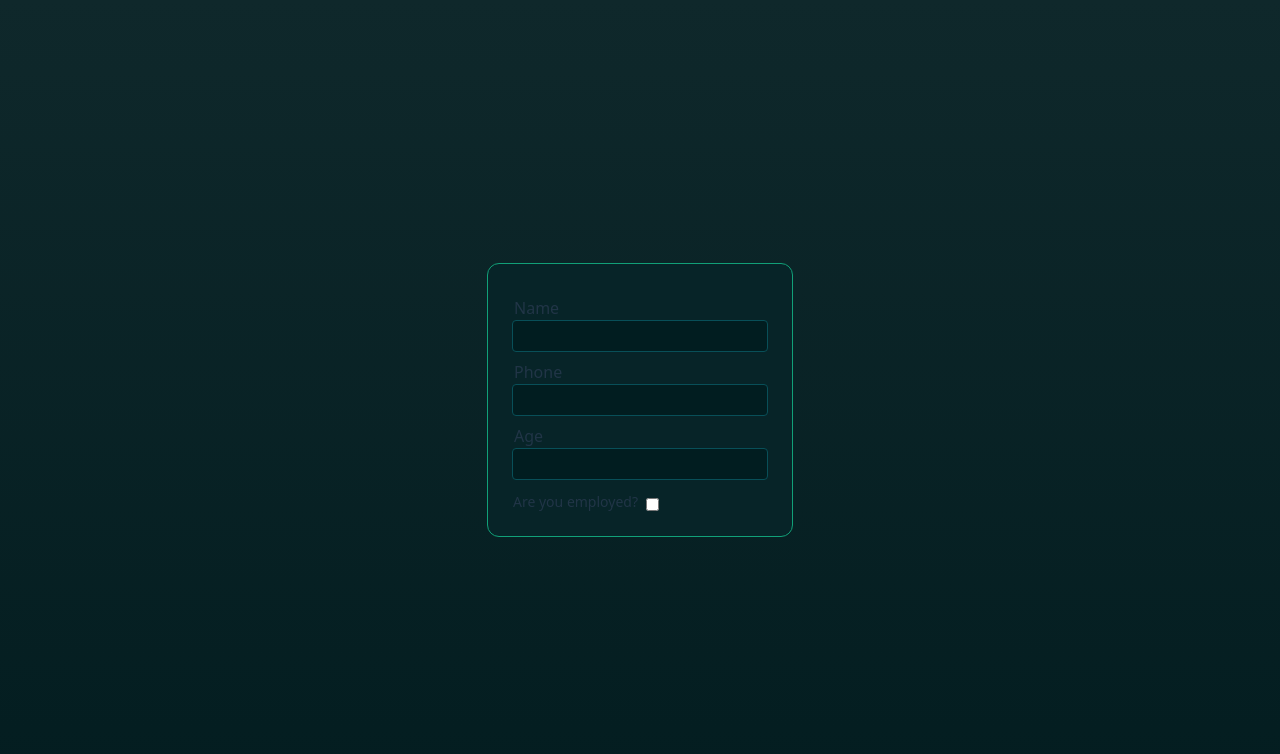
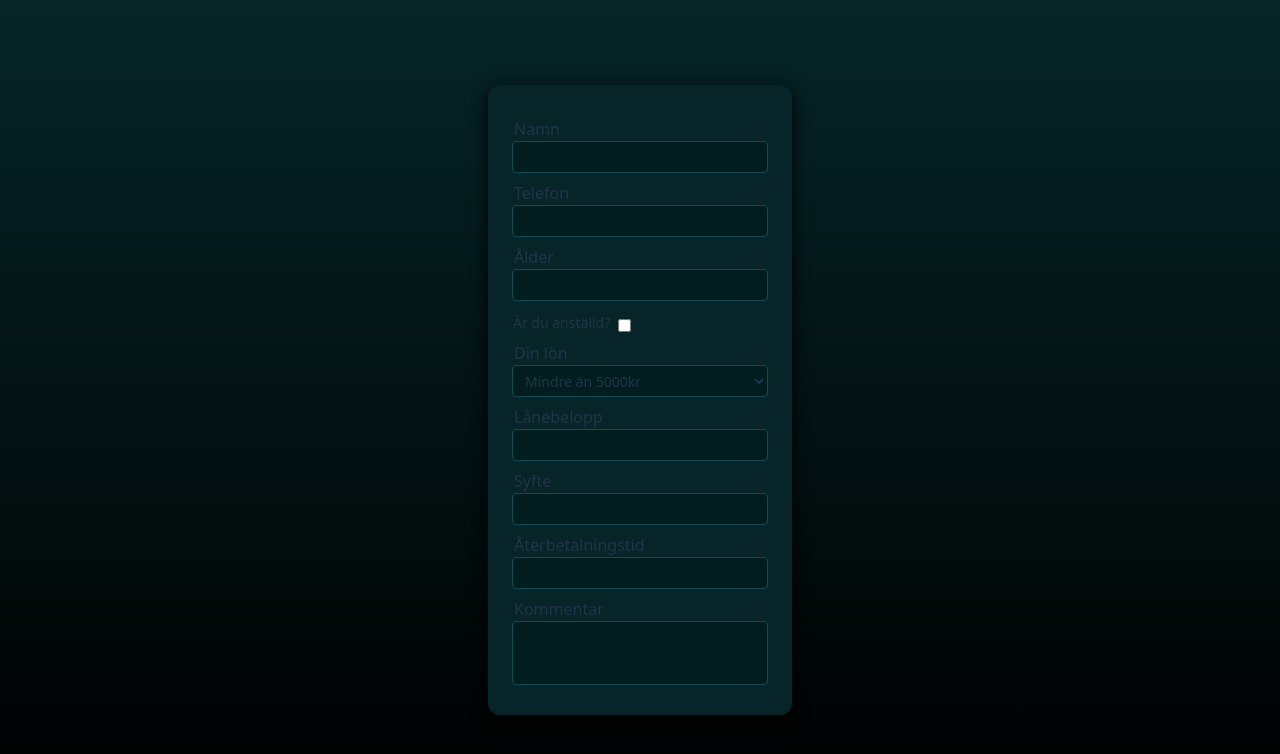
Before and after one commit to toobi-jpg/KURS3Uppgift3, a React (Vite) app: page / in a window 1280 px wide. Shown: the top 754 px of the page. Built offline with nearby package versions, Linux system fonts and the light colour scheme.

Commit message:
all input fields added & small design updates.

```diff
--- a/src/Components/FormInput.tsx
+++ b/src/Components/FormInput.tsx
@@ -4,19 +4,54 @@ interface FormInputProps {
   label: string;
   type: string;
   id: string;
+  options?: { label: string; value: string }[];
 }
 
-const FormInput: React.FC<FormInputProps> = ({ label, type, id }) => {
+const FormInput: React.FC<FormInputProps> = ({ label, type, id, options }) => {
   if (type === "checkbox") {
     return (
       <div className="flex w-full gap-x-2 items-center mt-3 ml-0.5">
         <label htmlFor={id} className="text-sm">
-          Are you employed?
+          {label}
         </label>
         <input
           id={id}
           type="checkbox"
           className="bg-bg2 border-1 rounded mt-1"
+        />
+      </div>
+    );
+  } else if (type === "select") {
+    return (
+      <div className="flex flex-col mt-2">
+        <div className="flex w-full text-left ml-0.5">
+          <label htmlFor={id} className="text-m">
+            {label}
+          </label>
+        </div>
+        <select
+          id={id}
+          className="flex items-center w-64 h-8 bg-bg2 border-1 border rounded outline-none px-2 text-sm"
+        >
+          {options?.map((option, index) => (
+            <option key={`${index}-${option.value}`} value={option.value}>
+              {option.label}
+            </option>
+          ))}
+        </select>
+      </div>
+    );
+  } else if (type === "textarea") {
+    return (
+      <div className="mt-2">
+        <div className="flex w-full text-left ml-0.5">
+          <label htmlFor={id} className="text-m">
+            {label}
+          </label>
+        </div>
+        <textarea
+          id={id}
+          className="w-64 h-16 bg-bg2 border-1 border rounded outline-none p-2 text-sm resize-none"
         />
       </div>
     );
--- a/src/Components/LoanForm.tsx
+++ b/src/Components/LoanForm.tsx
@@ -2,16 +2,31 @@ import FormInput from "./FormInput";
 
 export default function LoanForm() {
   return (
-    <div className="flex mx-auto max-w-sm items-center rounded-xl bg-bg p-6 border-1 border-light">
+    <div className="flex mx-auto max-w-sm items-center rounded-xl bg-bg p-6 card-shadow">
       <form action="loan-application" className="flex flex-col items-center">
-        <FormInput type="text" label="Name" id="name-input" />
-        <FormInput type="number" label="Phone" id="phone-input" />
-        <FormInput type="number" label="Age" id="age-input" />
+        <FormInput type="text" label="Namn" id="name-input" />
+        <FormInput type="number" label="Telefon" id="phone-input" />
+        <FormInput type="number" label="Ålder" id="age-input" />
         <FormInput
           type="checkbox"
-          label="Are you Employed?"
+          label="Är du anställd?"
           id="employed-input"
         />
+        <FormInput
+          type="select"
+          label="Din lön"
+          id="salary-input"
+          options={[
+            { label: "Mindre än 5000kr", value: "<5000" },
+            { label: "5000kr - 10 000kr", value: "5000-10000" },
+            { label: "10 000kr - 20 000kr", value: "10000-20000" },
+            { label: "Över 20 000kr", value: ">20000" },
+          ]}
+        />
+        <FormInput type="number" label="Lånebelopp" id="amount-input" />
+        <FormInput type="text" label="Syfte" id="purpose-input" />
+        <FormInput type="number" label="Återbetalningstid" id="period-input" />
+        <FormInput type="textarea" label="Kommentar" id="comment-input" />
       </form>
     </div>
   );
--- a/src/index.css
+++ b/src/index.css
@@ -7,7 +7,7 @@
 
   color-scheme: light dark;
   color: rgba(255, 255, 255, 0.87);
-  background: linear-gradient(to top, #031d20, #0f282b);
+  background: linear-gradient(to top, black, #062527);
 
   font-synthesis: none;
   text-rendering: optimizeLegibility;
@@ -24,6 +24,7 @@
   --color-icon: #09b880;
   --color-text: #a3a8a9;
   --color-button: #05373e;
+  --color-border-button: #027f8f;
 }
 
 .bg-main {
@@ -47,6 +48,9 @@
 .border-light {
   border-color: var(--color-borderLight);
 }
+.border-button {
+  border-color: var(--color-border-button);
+}
 .outline-color {
   border-color: var(--color-border);
 }
@@ -64,6 +68,10 @@
 }
 .bg-button {
   background-color: var(--color-button);
+}
+
+.card-shadow {
+  box-shadow: 0px 4px 16px rgb(0, 0, 0);
 }
 
 input[type="number"]::-webkit-outer-spin-button,
```
